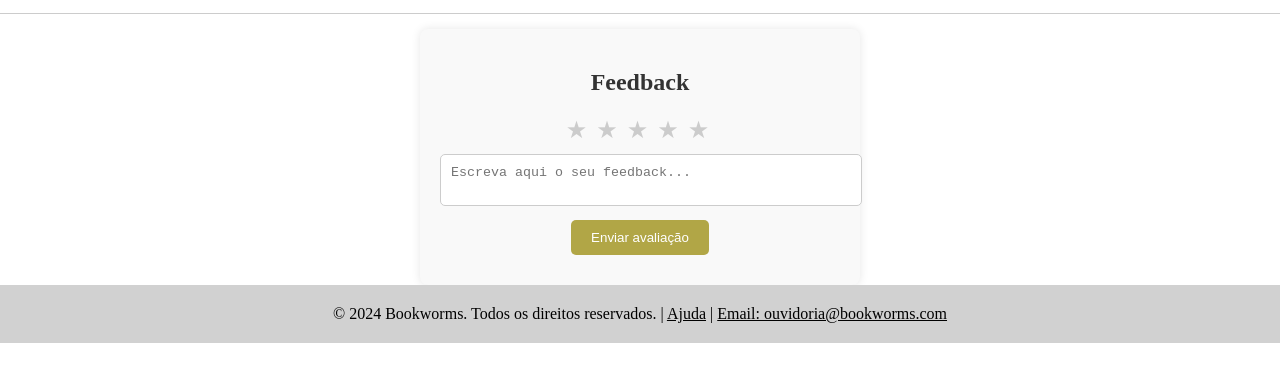
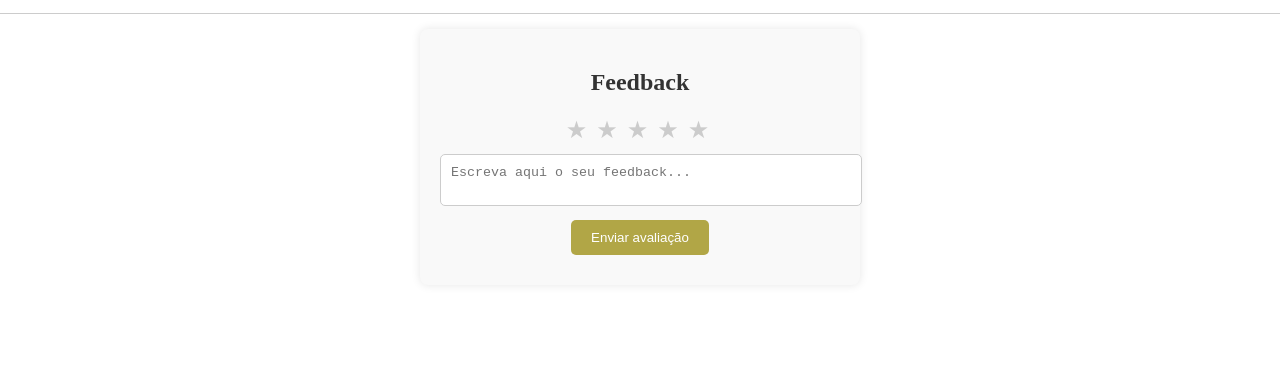
Before and after one commit to olie-dc/P-I-1-SEMESTRE, a plain HTML site: page acao.html in a window 1280 px wide. Shown: the part 237-618 px from the top of the page. Drawn offline with Linux system fonts and the light colour scheme.

Commit message:
Update acao.html
feedback

```diff
--- a/acao.html
+++ b/acao.html
@@ -62,10 +62,6 @@
         });
     </script>
 
-    <footer>
-        &copy; 2024 Bookworms. Todos os direitos reservados. |
-        <a href="https://chat.whatsapp.com/Ccvd0JuqsVc77vJ0ZRicLP">Ajuda</a> |
-        <a href="mailto:seu@email.com">Email: ouvidoria@bookworms.com</a>
-    </footer>
+
 </body>
 </html>
```
